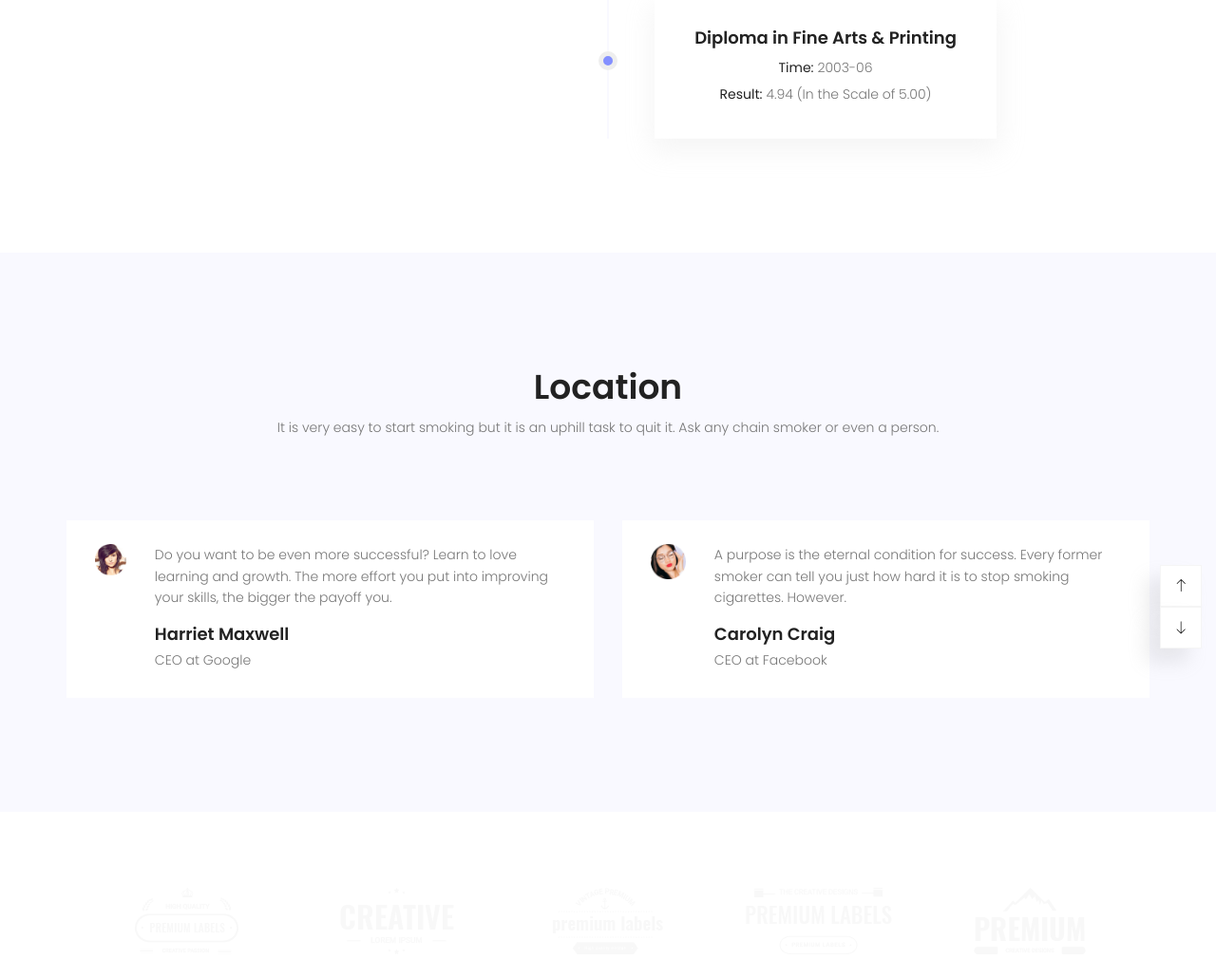
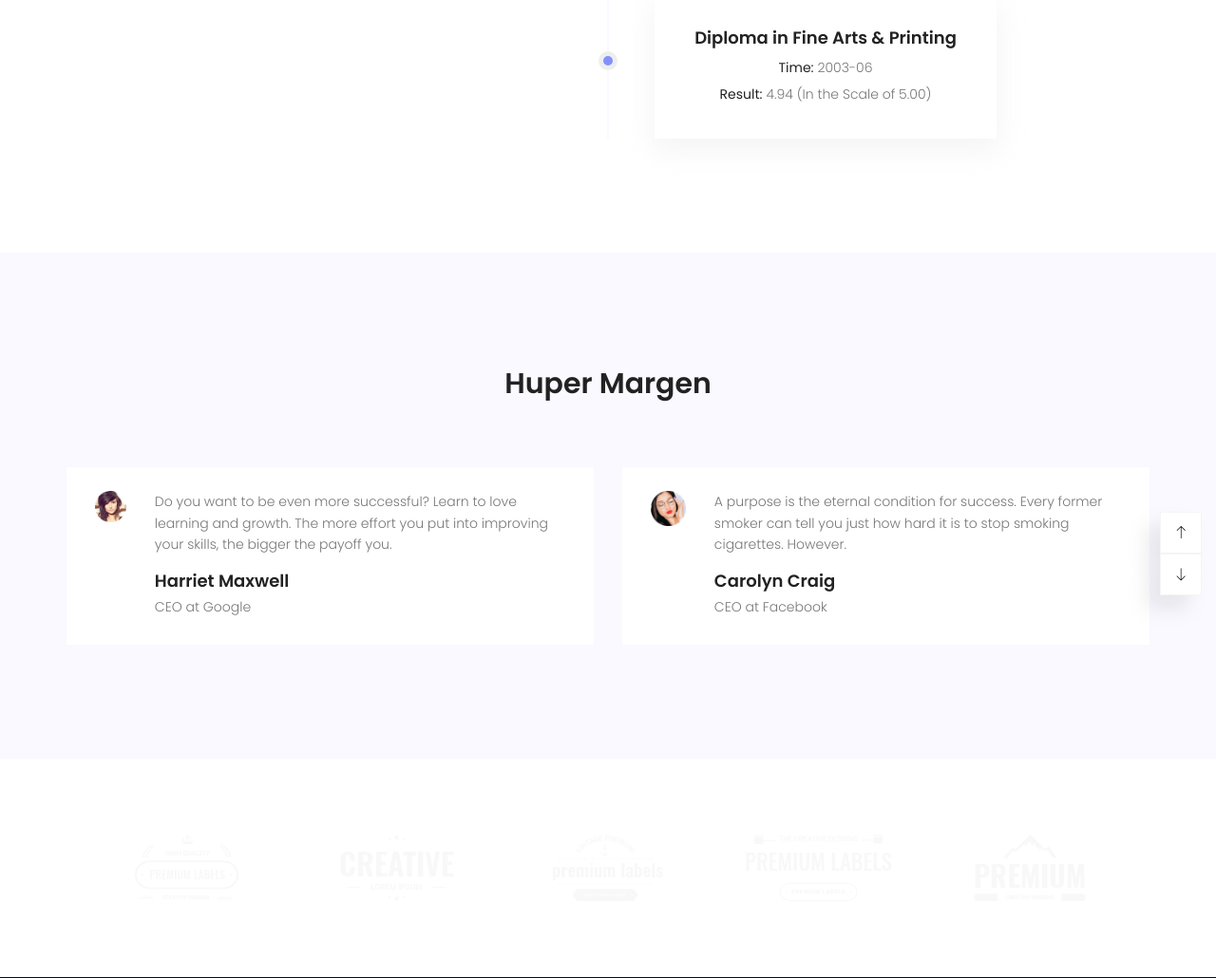
Before and after one commit to fosslk/SDF-Event-Page, a PHP site: page /index.php in a window 1280 px wide. Shown: the part 2954-3984 px from the top of the page at 95% size. Run offline with PHP 8.4, Linux system fonts and the light colour scheme; some libraries are stand-ins or nearby versions.

Commit message:
partner section updated
partner section added

```diff
--- a/htmlpack.php
+++ b/htmlpack.php
@@ -43,7 +43,8 @@
 			          <li><a href="index.html">Home</a></li>
 			          <li><a href="#section1">Speacker</a></li>
 			          <li><a href="#section2">Schedule</a></li>
-			          <li><a href="#location"></a></li>
+			          <li><a href="#partner">Partners</a></li>
+			          <li><a href="#location">Location</a></li>
 			          <li><a href="price.html">Contact</a></li>
 			          <li class="menu-has-children"><a href="">About</a>
 			         </ul>
@@ -182,13 +183,12 @@
             <!-- End portfolio-area Area -->
 
 			<!-- Start testimonial Area -->
-		    <section id="location" class="testimonial-area section-gap">
+		    <section id="partner" class="testimonial-area section-gap">
 		        <div class="container">
 		            <div class="row d-flex justify-content-center">
 		                <div class="menu-content pb-70 col-lg-8">
 		                    <div class="title text-center">
-		                        <h1 class="mb-10">Location</h1>
-		                        <p>It is very easy to start smoking but it is an uphill task to quit it. Ask any chain smoker or even a person.</p>
+		                      <h2>Huper Margen</h2>
 		                    </div>
 		                </div>
 		            </div>
```
